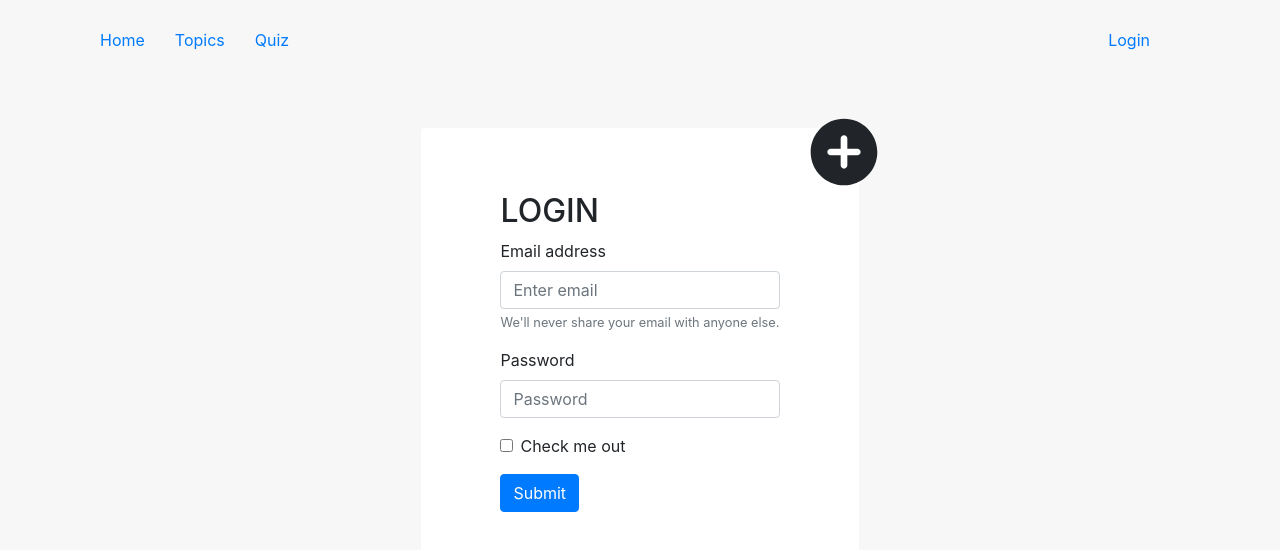
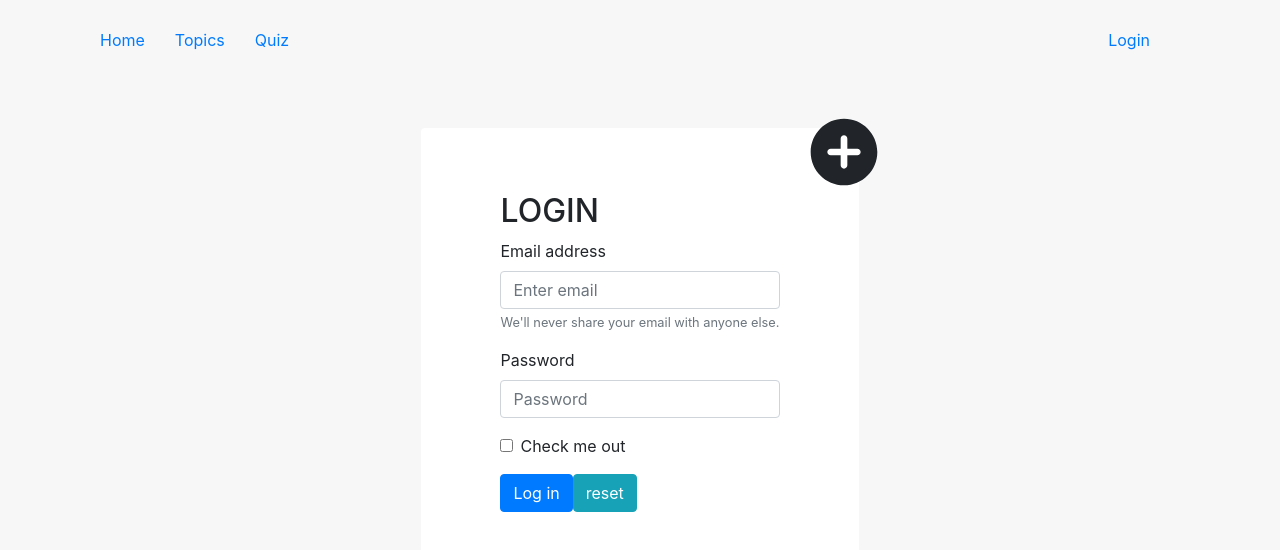
Before and after one commit to malu900/QuizlyClient, a React (Create React App) app: page /login in a window 1280 px wide. Shown: the top 550 px of the page. Built offline with nearby package versions, Linux system fonts and the light colour scheme.

Commit message:
functionaliteit met rest api geïmplementeerd (moet nog wel getest worden)

```diff
--- a/package.json
+++ b/package.json
@@ -8,6 +8,7 @@
     "@testing-library/jest-dom": "^4.2.4",
     "@testing-library/react": "^9.5.0",
     "@testing-library/user-event": "^7.2.1",
+    "axios": "^0.21.0",
     "bootstrap": "^4.5.2",
     "jquery": "^3.5.1",
     "node-sass": "^4.14.1",
--- a/src/auth/Login.js
+++ b/src/auth/Login.js
@@ -2,14 +2,20 @@ import React, { Component } from "react";
 import "../App/App.scss";
 import { Container, Form, Button } from "react-bootstrap";
 import PropTypes from "prop-types";
+import axios from "axios";
 
 export class Login extends Component {
   constructor(props) {
     super(props);
-    this.state = {
-      email: "",
-      password: "",
-    };
+    this.state = this.initialState;
+    this.state.show = false;
+    this.onSubmit = this.onSubmit.bind(this);
+    this.onChange = this.onChange.bind(this);
+
+  }
+  initialState = {
+    email: "",
+    password: ""
   }
 
   componentDidUpdate() {
@@ -25,20 +31,30 @@ export class Login extends Component {
   onSubmit = (e) => {
     // e.stopPropagation();
     e.preventDefault();
-    this.props.login.email = this.state.email;
-    this.props.login.password = this.state.password;
-    this.setState({
-      email: "",
-      password: "",
-    });
+    const login = {
+      email: this.state.email,
+      password: this.state.password
+    };
+    axios.post("http://localhost:8080/auth/login", login)
+        .then(response =>{
+          if(response.data != null) {
+            /*localStorage.setItem('token', response.data.token);*/
+            localStorage.setItem('userId', response.data.userId);
+            this.setState({"show": true});
+            setTimeout(() => this.setState({"show": false}), 3000);
+          }
+        })
+    this.setState(this.initialState);
     console.log(this.props.login);
   };
-
+  resetLogin = () => {
+    this.setState(() => this.initialState)
+  }
   render() {
     return (
       <Container id="login">
         <h2> Login</h2>
-        <Form onSubmit={this.onSubmit}>
+        <Form onReset={this.resetLogin} onSubmit={this.onSubmit}>
           <Form.Group controlId="formBasicEmail">
             <Form.Label>Email address</Form.Label>
             <Form.Control
@@ -66,7 +82,10 @@ export class Login extends Component {
             <Form.Check type="checkbox" label="Check me out" />
           </Form.Group>
           <Button variant="primary" value="submit" type="submit">
-            Submit
+            Log in
+          </Button>
+          <Button variant="info" type={"reset"}>
+            reset
           </Button>
         </Form>
       </Container>
--- a/src/auth/Register.js
+++ b/src/auth/Register.js
@@ -1,13 +1,58 @@
 import React, { Component } from "react";
 import "../App/App.scss";
 import { Container, Form, Button } from "react-bootstrap";
+import axios from "axios";
 
 export class Register extends Component {
+  constructor(props) {
+    super(props);
+    this.state = this.initialState;
+    this.state.show = false;
+    this.onSubmit = this.onSubmit.bind(this);
+    this.onChange = this.onChange.bind(this);
+    ;
+  }
+  initialState = {
+    email: "",
+    password: "",
+    confirmation_password: ""
+  }
+  componentDidUpdate() {
+    console.log(this.props.login.email);
+  }
+
+  onChange = (e) => {
+    this.setState({
+      [e.target.name]: e.target.value,
+    });
+  };
+
+  onSubmit = (e) => {
+    // e.stopPropagation();
+    e.preventDefault();
+    const user ={
+      name: this.state.firstName,
+      email: this.state.email,
+      password: this.state.password,
+      secondPassword: this.state.confirmation_password
+    };
+    axios.post("http://localhost:8080/auth/register", user)
+        .then(response =>{
+          if(response.data !=null) {
+            this.setState({"show": true});
+            setTimeout(() => this.setState({"show": false}), 3000);
+          }
+          else{
+            this.setState({"show": false})
+          }
+        })
+    this.setState(this.initialState);
+  };
   render() {
     return (
       <Container id="register">
         <h2> Register </h2>
-        <Form>
+        <Form onSubmit={this.onSubmit}>
           <Form.Group controlId="formBasicEmail">
             <Form.Label>Name</Form.Label>
             <Form.Control type="name" placeholder="Enter email" />
```
Also changed, not shown: 1 other file (tests, documents, lock files or other folders).
